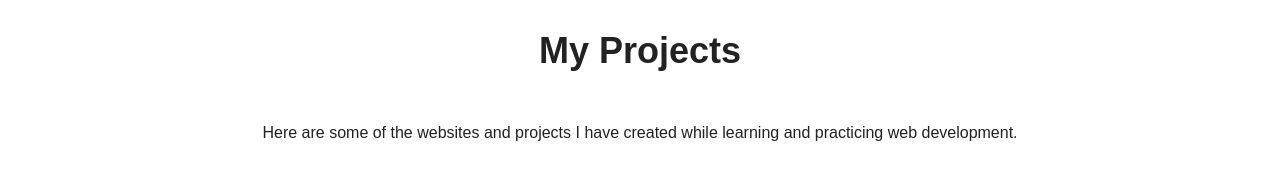
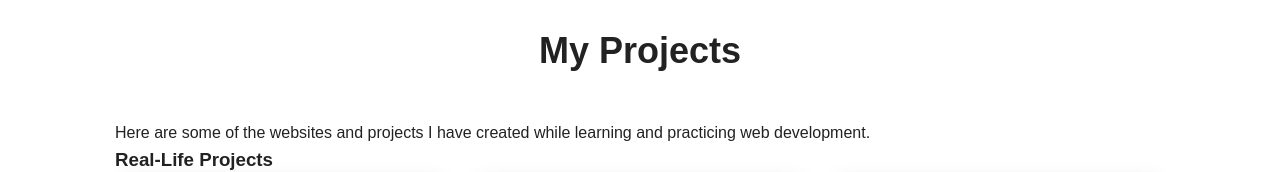
Before and after one commit to Anshika0605/Anshika0605.github.io, a plain HTML site: page index.html in a window 1280 px wide. Shown: the part 2180-2352 px from the top of the page. Drawn offline with Linux system fonts and the light colour scheme.

Commit message:
Update style.css

```diff
--- a/style.css
+++ b/style.css
@@ -952,12 +952,12 @@
     }
 }
 
-/* Center the description below My Projects */
-#projects p {
+/* Center the description below My Projects
+#projects>p {
     text-align: center;
     margin: 20px auto 35px;
     max-width: 900px;
-}
+}*/
 /* Real Life Projects - 3 Columns */
 .project-category .projects-grid {
     display: grid !important;
```
